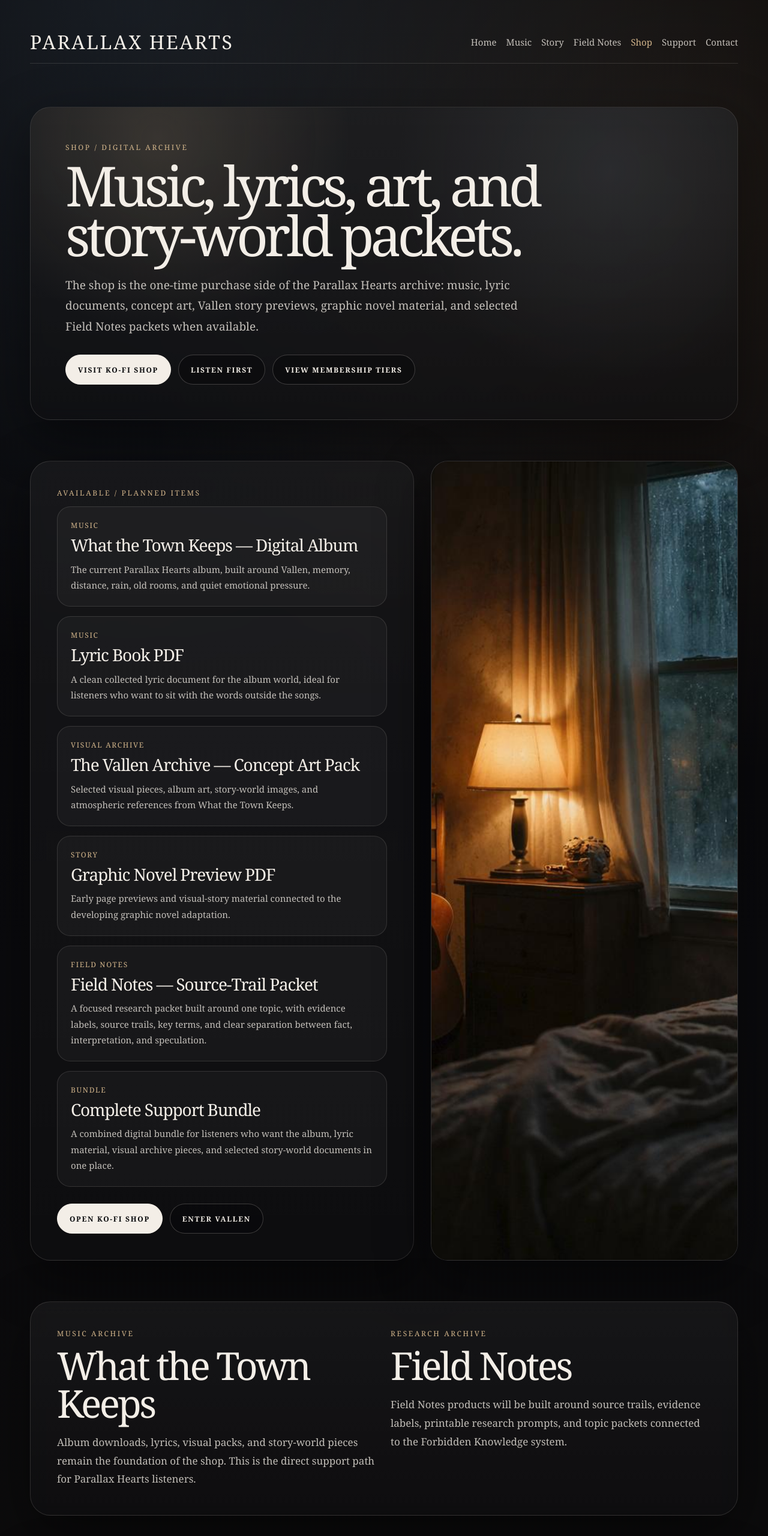
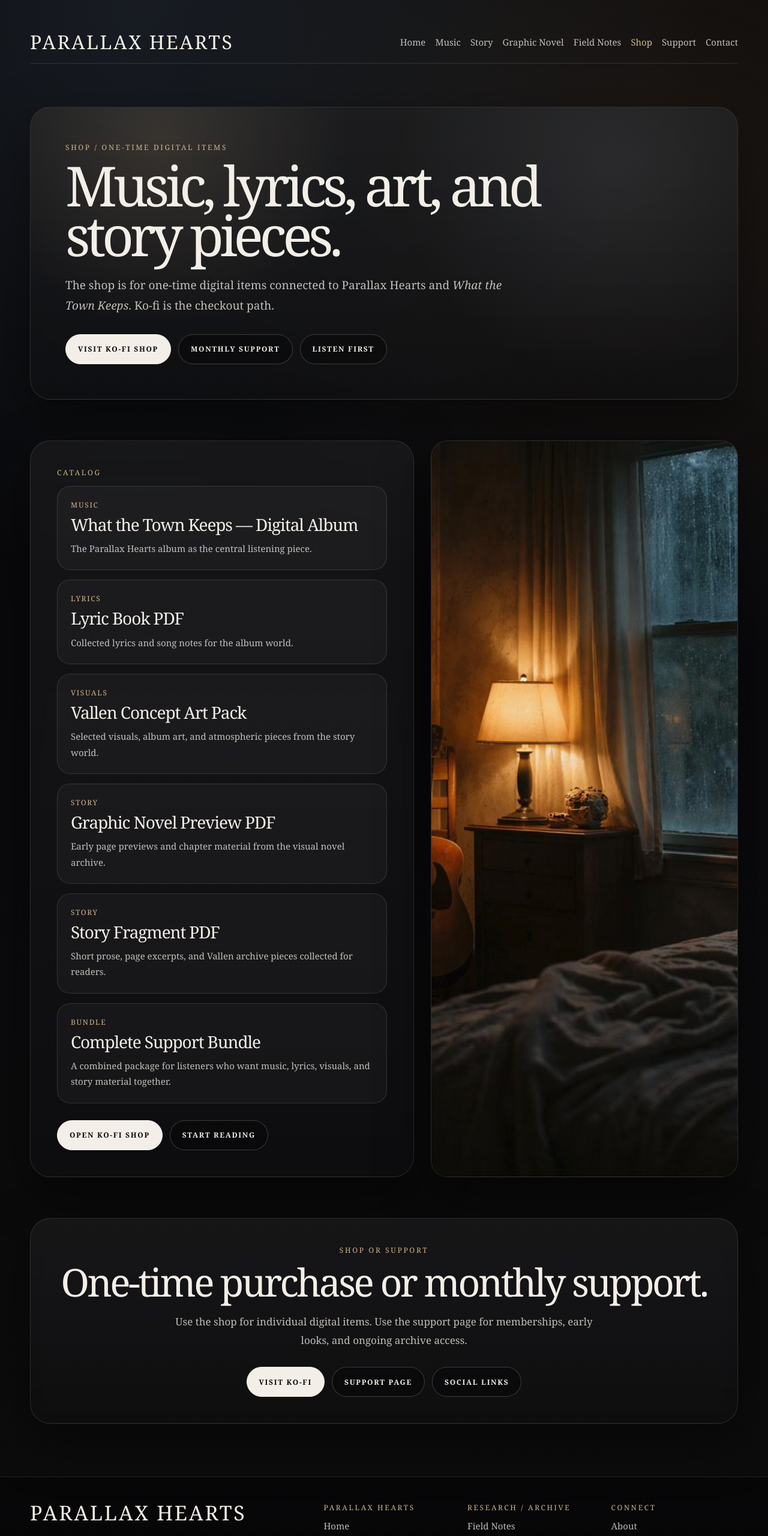
Before and after one commit to chthomps4/parallaxhearts-site, a Next.js app in the folder site/: page /shop in a window 1280 px wide. Shown: the top 2560 px of the page at 60% size. Built offline with nearby package versions, Linux system fonts and the light colour scheme.

Commit message:
Clean up shop page catalog focus

```diff
--- a/site/app/shop/page.tsx
+++ b/site/app/shop/page.tsx
@@ -3,35 +3,46 @@ import Link from "next/link";
 
 const koFiUrl = "https://ko-fi.com/parallaxhearts";
 
+const navItems = [
+  ["Home", "/"],
+  ["Music", "/music"],
+  ["Story", "/project"],
+  ["Graphic Novel", "/graphic-novel"],
+  ["Field Notes", "/field-notes"],
+  ["Shop", "/shop"],
+  ["Support", "/support"],
+  ["Contact", "/contact"],
+];
+
 const shopItems = [
   {
     title: "What the Town Keeps — Digital Album",
-    text: "The current Parallax Hearts album, built around Vallen, memory, distance, rain, old rooms, and quiet emotional pressure.",
+    text: "The Parallax Hearts album as the central listening piece.",
     lane: "Music",
   },
   {
     title: "Lyric Book PDF",
-    text: "A clean collected lyric document for the album world, ideal for listeners who want to sit with the words outside the songs.",
-    lane: "Music",
+    text: "Collected lyrics and song notes for the album world.",
+    lane: "Lyrics",
   },
   {
-    title: "The Vallen Archive — Concept Art Pack",
-    text: "Selected visual pieces, album art, story-world images, and atmospheric references from What the Town Keeps.",
-    lane: "Visual archive",
+    title: "Vallen Concept Art Pack",
+    text: "Selected visuals, album art, and atmospheric pieces from the story world.",
+    lane: "Visuals",
   },
   {
     title: "Graphic Novel Preview PDF",
-    text: "Early page previews and visual-story material connected to the developing graphic novel adaptation.",
+    text: "Early page previews and chapter material from the visual novel archive.",
     lane: "Story",
   },
   {
-    title: "Field Notes — Source-Trail Packet",
-    text: "A focused research packet built around one topic, with evidence labels, source trails, key terms, and clear separation between fact, interpretation, and speculation.",
-    lane: "Field Notes",
+    title: "Story Fragment PDF",
+    text: "Short prose, page excerpts, and Vallen archive pieces collected for readers.",
+    lane: "Story",
   },
   {
     title: "Complete Support Bundle",
-    text: "A combined digital bundle for listeners who want the album, lyric material, visual archive pieces, and selected story-world documents in one place.",
+    text: "A combined package for listeners who want music, lyrics, visuals, and story material together.",
     lane: "Bundle",
   },
 ];
@@ -75,15 +86,7 @@ export default function ShopPage() {
                 alignItems: "center",
               }}
             >
-              {[
-                ["Home", "/"],
-                ["Music", "/music"],
-                ["Story", "/project"],
-                ["Field Notes", "/field-notes"],
-                ["Shop", "/shop"],
-                ["Support", "/support"],
-                ["Contact", "/contact"],
-              ].map(([label, href]) => (
+              {navItems.map(([label, href]) => (
                 <Link
                   key={label}
                   href={href}
@@ -123,7 +126,7 @@ export default function ShopPage() {
             />
 
             <div style={{ position: "relative", zIndex: 2 }}>
-              <p className="kicker">Shop / digital archive</p>
+              <p className="kicker">Shop / one-time digital items</p>
 
               <h1
                 style={{
@@ -135,21 +138,20 @@ export default function ShopPage() {
                   maxWidth: "960px",
                 }}
               >
-                Music, lyrics, art, and story-world packets.
+                Music, lyrics, art, and story pieces.
               </h1>
 
               <p
                 className="body-copy"
                 style={{
                   margin: "24px 0 0",
-                  maxWidth: "800px",
+                  maxWidth: "760px",
                   fontSize: "19px",
                 }}
               >
-                The shop is the one-time purchase side of the Parallax Hearts
-                archive: music, lyric documents, concept art, Vallen story
-                previews, graphic novel material, and selected Field Notes
-                packets when available.
+                The shop is for one-time digital items connected to Parallax
+                Hearts and <em>What the Town Keeps</em>. Ko-fi is the checkout
+                path.
               </p>
 
               <div
@@ -169,12 +171,12 @@ export default function ShopPage() {
                   Visit Ko-fi Shop
                 </a>
 
+                <Link href="/support" className="secondary-button">
+                  Monthly Support
+                </Link>
+
                 <Link href="/music" className="secondary-button">
                   Listen First
-                </Link>
-
-                <Link href="/support" className="secondary-button">
-                  View Membership Tiers
                 </Link>
               </div>
             </div>
@@ -198,7 +200,7 @@ export default function ShopPage() {
                 padding: "clamp(26px, 5vw, 44px)",
               }}
             >
-              <p className="kicker">Available / planned items</p>
+              <p className="kicker">Catalog</p>
 
               <div style={{ display: "grid", gap: "16px" }}>
                 {shopItems.map((item) => (
@@ -265,8 +267,8 @@ export default function ShopPage() {
                   Open Ko-fi Shop
                 </a>
 
-                <Link href="/project" className="secondary-button">
-                  Enter Vallen
+                <Link href="/graphic-novel/chapter-one/page-001" className="secondary-button">
+                  Start Reading
                 </Link>
               </div>
             </div>
@@ -281,7 +283,7 @@ export default function ShopPage() {
             >
               <Image
                 src="/images/project.jpg"
-                alt="What the Town Keeps digital archive"
+                alt="What the Town Keeps digital catalog"
                 width={1200}
                 height={1400}
                 style={{
@@ -296,40 +298,6 @@ export default function ShopPage() {
         </div>
       </section>
 
-      <section style={{ padding: "34px 0" }}>
-        <div className="site-container">
-          <div
-            className="glass-panel"
-            style={{
-              padding: "clamp(26px, 5vw, 44px)",
-              display: "grid",
-              gridTemplateColumns: "repeat(auto-fit, minmax(260px, 1fr))",
-              gap: "22px",
-            }}
-          >
-            <div>
-              <p className="kicker">Music archive</p>
-              <h2 className="section-title">What the Town Keeps</h2>
-              <p className="body-copy" style={{ margin: "18px 0 0" }}>
-                Album downloads, lyrics, visual packs, and story-world pieces
-                remain the foundation of the shop. This is the direct support
-                path for Parallax Hearts listeners.
-              </p>
-            </div>
-
-            <div>
-              <p className="kicker">Research archive</p>
-              <h2 className="section-title">Field Notes</h2>
-              <p className="body-copy" style={{ margin: "18px 0 0" }}>
-                Field Notes products will be built around source trails,
-                evidence labels, printable research prompts, and topic packets
-                connected to the Forbidden Knowledge system.
-              </p>
-            </div>
-          </div>
-        </div>
-      </section>
-
       <section style={{ padding: "34px 0 88px" }}>
         <div className="site-container">
           <div
@@ -339,7 +307,7 @@ export default function ShopPage() {
               textAlign: "center",
             }}
           >
-            <p className="kicker">Direct support</p>
+            <p className="kicker">Shop or support</p>
 
             <h2 className="section-title">One-time purchase or monthly support.</h2>
 
@@ -347,12 +315,11 @@ export default function ShopPage() {
               className="body-copy"
               style={{
                 margin: "20px auto 0",
-                maxWidth: "780px",
+                maxWidth: "700px",
               }}
             >
-              Use the shop for one-time digital items. Use the support page for
-              monthly archive access, early looks, behind-the-song notes,
-              concept art, story-world material, and Field Notes progress.
+              Use the shop for individual digital items. Use the support page
+              for memberships, early looks, and ongoing archive access.
             </p>
 
             <div
@@ -373,12 +340,12 @@ export default function ShopPage() {
                 Visit Ko-fi
               </a>
 
-              <Link href="/project" className="secondary-button">
-                Enter Vallen
+              <Link href="/support" className="secondary-button">
+                Support Page
               </Link>
 
-              <Link href="/support" className="secondary-button">
-                Support Page
+              <Link href="/contact" className="secondary-button">
+                Social Links
               </Link>
             </div>
           </div>
```
